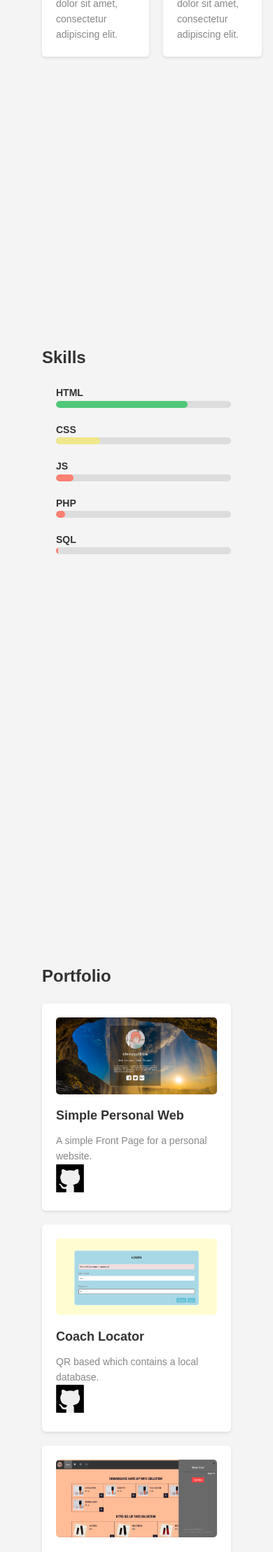
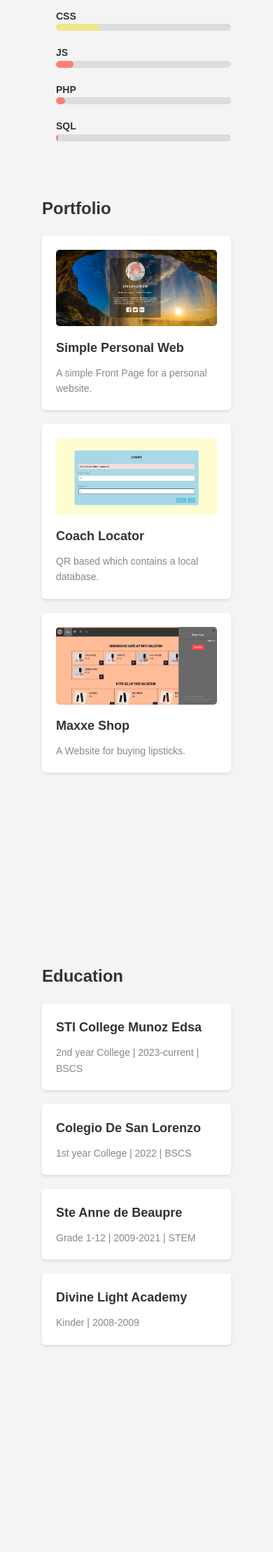
Before and after one commit to sleepypillowz/personal-web, a PHP site: page / in a window 390 px wide. Shown: the part 2400-4618 px from the top of the page at 70% size. Run offline with PHP 8.4, Linux system fonts and the light colour scheme.

Commit message:
fixed mobile view overlapping

```diff
--- a/index.html
+++ b/index.html
@@ -139,8 +139,6 @@
           </a>
           <h3>Simple Personal Web</h3>
           <p>A simple Front Page for a personal website.</p>
-          <button class="social-button github"
-            onclick="window.open('https://github.com/sleepypillowz', '_blank')"></button>
         </div>
         <div class="portfolio-card">
           <a href="images/project2.png">
@@ -148,8 +146,6 @@
           </a>
           <h3>Coach Locator</h3>
           <p>QR based which contains a local database.</p>
-          <button class="social-button github"
-            onclick="window.open('https://github.com/sleepypillowz', '_blank')"></button>
         </div>
         <div class="portfolio-card">
           <a href="images/project3.png">
@@ -157,8 +153,6 @@
           </a>
           <h3>Maxxe Shop</h3>
           <p> A Website for buying lipsticks.</p>
-          <button class="social-button github"
-            onclick="window.open('https://github.com/sleepypillowz', '_blank')"></button>
         </div>
       </div>
     </section>
--- a/style.css
+++ b/style.css
@@ -540,6 +540,18 @@ footer p {
     grid-template-columns: 1fr;
   }
 
+  #services {
+    margin-top: -70vh;
+  }
+
+  #education {
+    margin-top: 30vh;
+  }
+
+  #portfolio {
+    margin-top: -60vh;
+  }
+
   .education-card,
   .certificate-card {
     margin-bottom: 20px;
@@ -555,9 +567,7 @@ footer p {
     justify-content: center;
     align-items: center;
     flex-direction: column;
-    margin-top: 20px;
-    /* Adjust the margin as needed */
-    margin-bottom: 20px;
+    margin-top: 60vh;
     /* Adjust the margin as needed */
   }
 }
```
